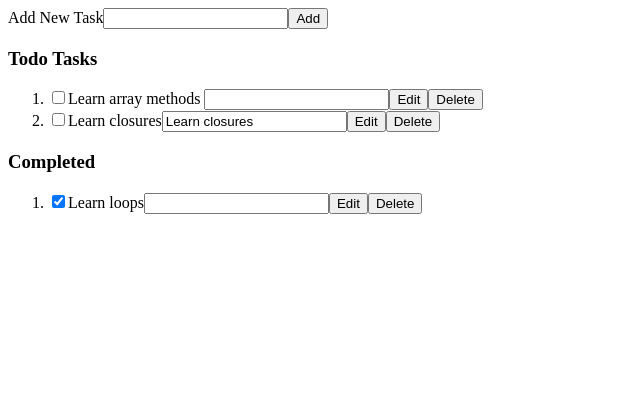
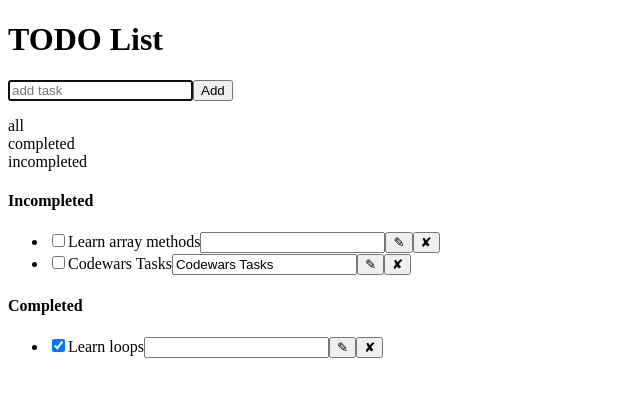
Before and after one commit to Katastroffa/ToDo-List, a website: page index.html in a window 1280 px wide. Shown: the whole page, without its empty margins (0-640 px from the left). Drawn offline with Linux system fonts and the light colour scheme.

Commit message:
html todo

```diff
--- a/index.html
+++ b/index.html
@@ -1,28 +1,51 @@
-<html>
+<!DOCTYPE html>
+<html lang="en">
 <head>
-    <title>Todo App</title>
-    <link rel="stylesheet" href="style.css" type="text/css" media="screen" charset="utf-8">
+    <meta charset="UTF-8">
+    <title>TODO List</title>
+    <link rel="stylesheet" type="text/css" href="style.css">
 </head>
 <body>
+<h1 class="head">TODO List</h1>
+<!-- create container for project -->
+
 <div class="container">
-    <p>
-        <label for="new-task">Add New Task</label><input id="new-task" type="text"><button>Add</button>
-    </p>
+    <div class="add-task">
+        <p>
+            <!--<label for="new-task">Add Item</label>--><input id="new-task" placeholder="add task" autofocus type="text"><button>Add</button>
+        </p>
+        <!--<input class="add-task__input" placeholder="add task" autofocus>-->
+    </div>
 
-    <h3>Todo Tasks</h3>
-    <ol id="incomplete-tasks">
-        <li><input type="checkbox"><label>Learn array methods </label><input type="text"><button class="edit">Edit</button><button class="delete">Delete</button></li>
-        <li class="editMode"><input type="checkbox"><label>Learn closures</label><input type="text" value="Learn closures"><button class="edit">Edit</button><button class="delete">Delete</button></li>
+    <!-- create filters for sorting  -->
+    <div class="filters">
+        <div data-filter="all" class="filters__item filters__item_selected">all</div>
+        <div data-filter="done" class="filters__item">completed</div>
+        <div data-filter="todo" class="filters__item">incompleted</div>
+    </div>
 
-    </ol>
+    <!-- create view list  -->
 
-    <h3>Completed</h3>
-    <ol id="completed-tasks">
-        <li><input type="checkbox" checked><label>Learn loops</label><input type="text"><button class="edit">Edit</button><button class="delete">Delete</button></li>
-    </ol>
+    <ul class="list">
+
+    </ul>
+
+
+    <h4>Incompleted</h4>
+    <ul id="incomplete-tasks">
+        <li><input type="checkbox"><label>Learn array methods</label><input type="text"><button class="edit">&#x270e</button><button class="delete">&#x2718</button></li>
+        <li class="editMode"><input type="checkbox"><label>Codewars Tasks</label><input type="text" value="Codewars Tasks"><button class="edit">&#x270e</button><button class="delete">&#x2718</button></li>
+
+    </ul>
+
+    <h4>Completed</h4>
+    <ul id="completed-tasks">
+        <li><input type="checkbox" checked><label>Learn loops</label><input type="text"><button class="edit">&#x270e</button><button class="delete">&#x2718</button></li>
+    </ul>
+
 </div>
 
-<script type="text/javascript" src="todo.js"></script>
+<script type="text/javascript" src="script.js"></script>
 
 </body>
 </html>
```
